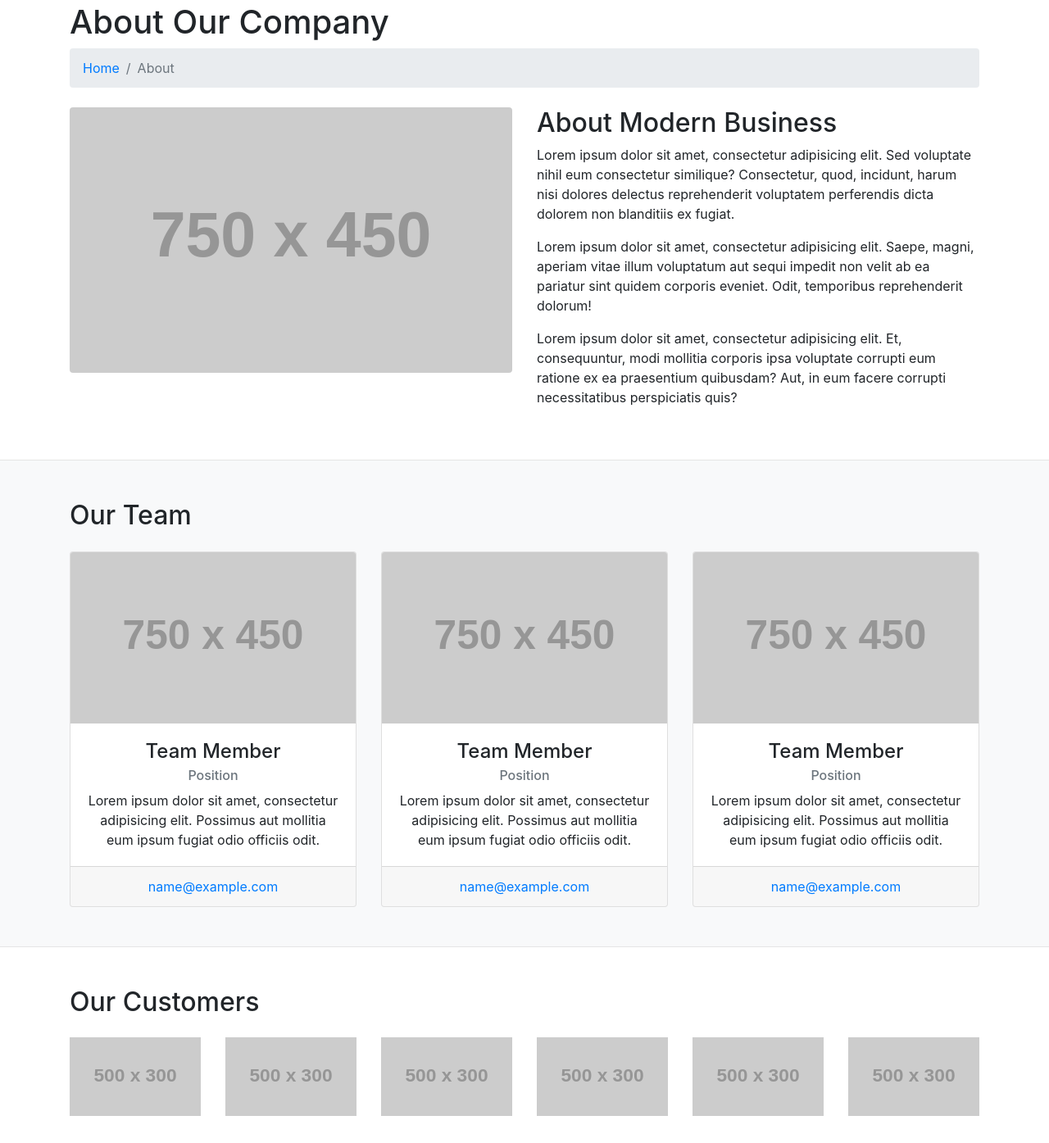
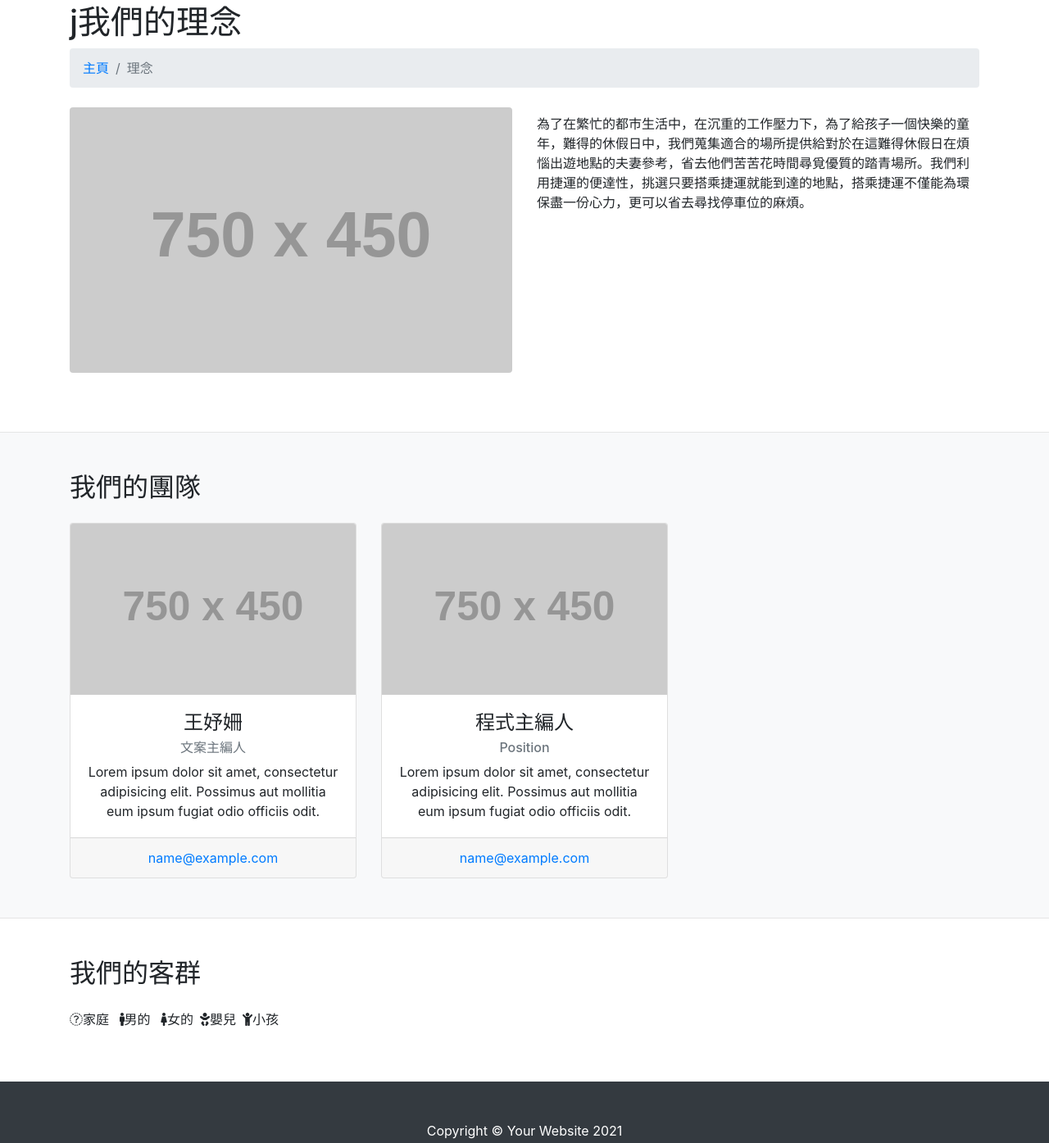
Before and after one commit to wu1wuhaha/newsite, a plain HTML site: page about.html in a window 1280 px wide. Shown: the part 101-1496 px from the top of the page at 82% size. Drawn offline with nearby package versions, Linux system fonts and the light colour scheme; placeholder pictures from the web are drawn by us.

Commit message:
Update about.html

```diff
--- a/about.html
+++ b/about.html
@@ -66,19 +66,19 @@
         <section class="py-5">
             <div class="container">
                 <!-- Page Heading/Breadcrumbs-->
-                <h1>About Our Company</h1>
+                <h1>j我們的理念</h1>
                 <ol class="breadcrumb mb-4">
-                    <li class="breadcrumb-item"><a href="index.html">Home</a></li>
-                    <li class="breadcrumb-item active">About</li>
+                    <li class="breadcrumb-item"><a href="index.html">主頁</a></li>
+                    <li class="breadcrumb-item active">理念</li>
                 </ol>
                 <!-- Intro Content-->
                 <div class="row">
                     <div class="col-lg-6"><img class="img-fluid rounded mb-4" src="https://via.placeholder.com/750x450" alt="..." /></div>
                     <div class="col-lg-6">
-                        <h2>About Modern Business</h2>
-                        <p>Lorem ipsum dolor sit amet, consectetur adipisicing elit. Sed voluptate nihil eum consectetur similique? Consectetur, quod, incidunt, harum nisi dolores delectus reprehenderit voluptatem perferendis dicta dolorem non blanditiis ex fugiat.</p>
-                        <p>Lorem ipsum dolor sit amet, consectetur adipisicing elit. Saepe, magni, aperiam vitae illum voluptatum aut sequi impedit non velit ab ea pariatur sint quidem corporis eveniet. Odit, temporibus reprehenderit dolorum!</p>
-                        <p>Lorem ipsum dolor sit amet, consectetur adipisicing elit. Et, consequuntur, modi mollitia corporis ipsa voluptate corrupti eum ratione ex ea praesentium quibusdam? Aut, in eum facere corrupti necessitatibus perspiciatis quis?</p>
+                        <h2></h2>
+                        <p> 為了在繁忙的都市生活中，在沉重的工作壓力下，為了給孩子一個快樂的童年，難得的休假日中，我們蒐集適合的場所提供給對於在這難得休假日在煩惱出遊地點的夫妻參考，省去他們苦苦花時間尋覓優質的踏青場所。我們利用捷運的便達性，挑選只要搭乘捷運就能到達的地點，搭乘捷運不僅能為環保盡一份心力，更可以省去尋找停車位的麻煩。</p>
+                        <p></p>
+                        <p></p>
                     </div>
                 </div>
             </div>
@@ -87,14 +87,14 @@
         <!-- Team Members Section-->
         <section class="py-5 bg-light">
             <div class="container">
-                <h2 class="mb-4">Our Team</h2>
+                <h2 class="mb-4">我們的團隊</h2>
                 <div class="row">
                     <div class="col-lg-4 mb-4 mb-lg-0">
                         <div class="card h-100 text-center">
                             <img class="card-img-top" src="https://via.placeholder.com/750x450" alt="..." />
                             <div class="card-body">
-                                <h4 class="card-title">Team Member</h4>
-                                <h6 class="card-subtitle mb-2 text-muted">Position</h6>
+                                <h4 class="card-title">王妤姍</h4>
+                                <h6 class="card-subtitle mb-2 text-muted">文案主編人</h6>
                                 <p class="card-text">Lorem ipsum dolor sit amet, consectetur adipisicing elit. Possimus aut mollitia eum ipsum fugiat odio officiis odit.</p>
                             </div>
                             <div class="card-footer"><a href="#!">name@example.com</a></div>
@@ -104,24 +104,14 @@
                         <div class="card h-100 text-center">
                             <img class="card-img-top" src="https://via.placeholder.com/750x450" alt="..." />
                             <div class="card-body">
-                                <h4 class="card-title">Team Member</h4>
+                                <h4 class="card-title">程式主編人</h4>
                                 <h6 class="card-subtitle mb-2 text-muted">Position</h6>
                                 <p class="card-text">Lorem ipsum dolor sit amet, consectetur adipisicing elit. Possimus aut mollitia eum ipsum fugiat odio officiis odit.</p>
                             </div>
                             <div class="card-footer"><a href="#!">name@example.com</a></div>
                         </div>
                     </div>
-                    <div class="col-lg-4">
-                        <div class="card h-100 text-center">
-                            <img class="card-img-top" src="https://via.placeholder.com/750x450" alt="..." />
-                            <div class="card-body">
-                                <h4 class="card-title">Team Member</h4>
-                                <h6 class="card-subtitle mb-2 text-muted">Position</h6>
-                                <p class="card-text">Lorem ipsum dolor sit amet, consectetur adipisicing elit. Possimus aut mollitia eum ipsum fugiat odio officiis odit.</p>
-                            </div>
-                            <div class="card-footer"><a href="#!">name@example.com</a></div>
-                        </div>
-                    </div>
+
                 </div>
             </div>
         </section>
@@ -129,15 +119,14 @@
         <!-- Our Customers Section-->
         <section class="py-5">
             <div class="container">
-                <h2 class="mb-4">Our Customers</h2>
-                <div class="row">
-                    <div class="col-lg-2 col-sm-4 mb-4 mb-lg-0"><img class="img-fluid" src="https://via.placeholder.com/500x300" alt="..." /></div>
-                    <div class="col-lg-2 col-sm-4 mb-4 mb-lg-0"><img class="img-fluid" src="https://via.placeholder.com/500x300" alt="..." /></div>
-                    <div class="col-lg-2 col-sm-4 mb-4 mb-lg-0"><img class="img-fluid" src="https://via.placeholder.com/500x300" alt="..." /></div>
-                    <div class="col-lg-2 col-sm-4 mb-4 mb-sm-0"><img class="img-fluid" src="https://via.placeholder.com/500x300" alt="..." /></div>
-                    <div class="col-lg-2 col-sm-4 mb-4 mb-sm-0"><img class="img-fluid" src="https://via.placeholder.com/500x300" alt="..." /></div>
-                    <div class="col-lg-2 col-sm-4"><img class="img-fluid" src="https://via.placeholder.com/500x300" alt="..." /></div>
-                </div>
+                <h2 class="mb-4">我們的客群</h2>
+                <ul class="list-inline dev-icons">
+                        <li class="list-inline-item"><i class="fas fa-house"></i>家庭</li>
+                        <li class="list-inline-item"><i class="fas fa-male"></i>男的</li>
+                        <li class="list-inline-item"><i class="fas fa-female"></i>女的</i>
+                        <li class="list-inline-item"><i class="fas fa-baby"></i>嬰兒</i>
+                        <li class="list-inline-item"><i class="fas fa-child"></i>小孩</i>
+                    </ul>
             </div>
         </section>
         <!-- Footer-->
```
